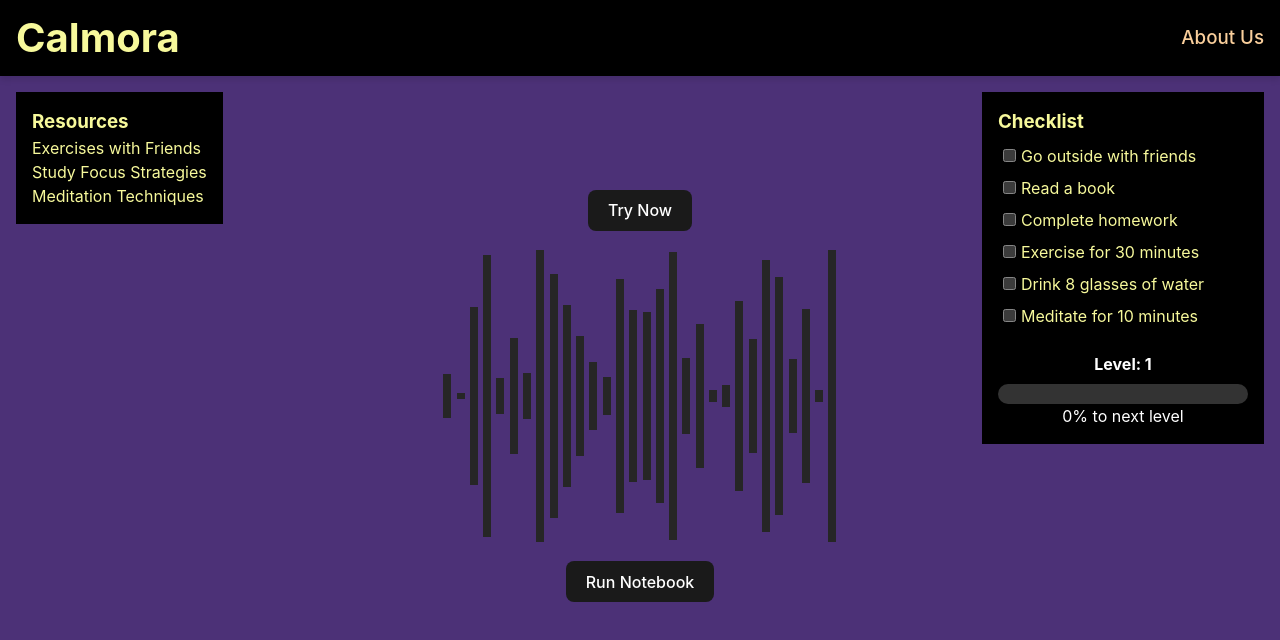
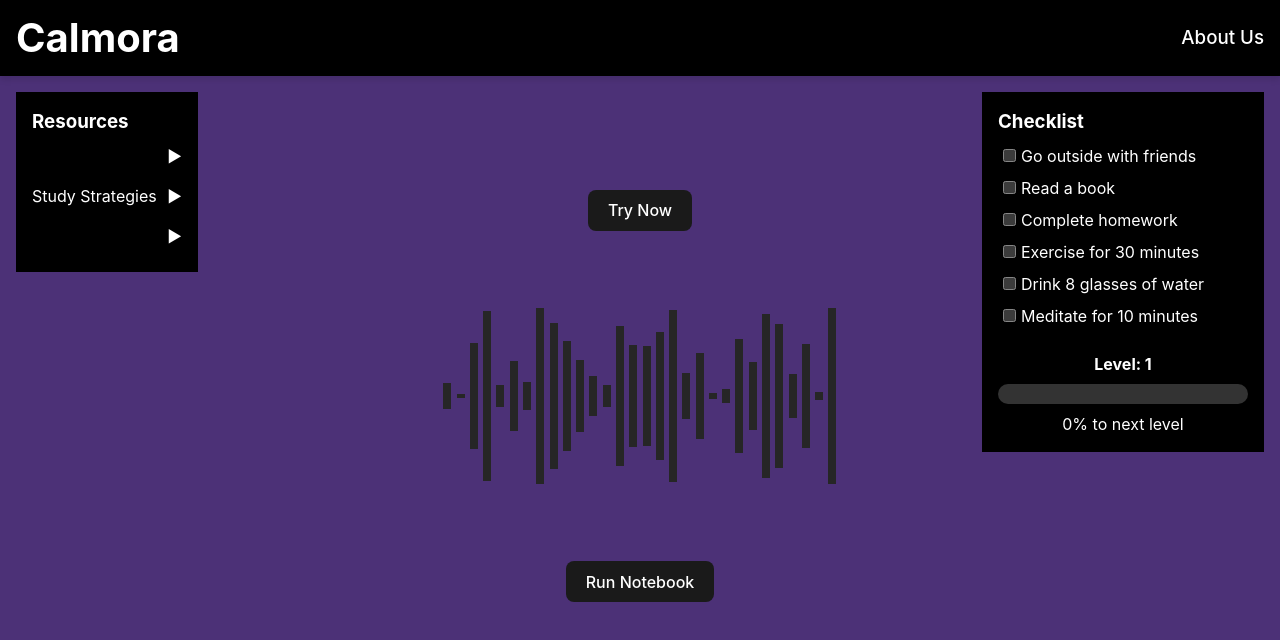
Before and after one commit to eyurekli/shiftkey-mental-2025, a React (Vite) app in the folder react-project/: page / in a window 1280 px wide. Shown: the top 640 px of the page. Built offline with nearby package versions, Linux system fonts and the light colour scheme.

Commit message:
made changes

```diff
--- a/react-project/src/components/AudioVisualizer.jsx
+++ b/react-project/src/components/AudioVisualizer.jsx
@@ -9,7 +9,7 @@ export default function AudioVisualizer() {
       barsRef.current.forEach((bar) => {
         const randomHeight = Math.random();
         // console.log(randomHeight); // Log random height for debugging
-        bar.style.height = `${randomHeight * 100}%`; // Set random height
+        bar.style.height = `${randomHeight * 60}%`; // Set random height
       });
     }, 100);
 
--- a/react-project/src/components/Resources.jsx
+++ b/react-project/src/components/Resources.jsx
@@ -1,15 +1,38 @@
-import "../styles/Resources.css"
+import React, { useState } from "react";
+import "../styles/Resources.css";
 
-export default function Resources()
-{
+export default function Resources() {
+  const [openBlurbs, setOpenBlurbs] = useState({}); // Tracks which blurbs are open
+
+  const toggleBlurb = (key) => {
+    setOpenBlurbs((prevState) => ({
+      ...prevState,
+      [key]: !prevState[key], // Toggle the visibility of the selected blurb
+    }));
+  };
+
+  const resources = [
+    { id: 1, text: "", blurb: "A suite of online mental health resources available for free to post-secondary students, complementing on-campus services."},
+    { id: 2, text: "Study Strategies", blurb: "Learn effective strategies to improve focus and productivity while studying." },
+    { id: 3, text: "", blurb: "Explore meditation techniques to reduce stress and enhance mindfulness." },
+  ];
+
   return (
     <>
       <nav id="resources">
         <h3>Resources</h3>
-            <p>Exercises with Friends</p>
-            <p>Study Focus Strategies</p>
-            <p>Meditation Techniques</p>
+        {resources.map((resource) => (
+          <div key={resource.id} className="resource-item">
+            <div className="resource-header" onClick={() => toggleBlurb(resource.id)}>
+              <span>{resource.text}</span>
+              <span className={`arrow ${openBlurbs[resource.id] ? "open" : ""}`}>▶</span>
+            </div>
+            {openBlurbs[resource.id] && (
+              <p className="blurb">{resource.blurb}</p>
+            )}
+          </div>
+        ))}
       </nav>
     </>
-    )
+  );
 }
--- a/react-project/src/styles/App.css
+++ b/react-project/src/styles/App.css
@@ -2,6 +2,11 @@
 #root {
   margin: 0 auto;
   height: 100%;
+}
+
+body{
+  overflow-x: hidden;
+  overflow-y: hidden;
 }
 
 #resources {
--- a/react-project/src/styles/Checklist.css
+++ b/react-project/src/styles/Checklist.css
@@ -38,6 +38,7 @@
   width: 100%;
   overflow: hidden;
   margin-top: 0.5em;
+  margin-bottom: 0.5em;
 }
 
 .progress-fill {
--- a/react-project/src/styles/Resources.css
+++ b/react-project/src/styles/Resources.css
@@ -1,13 +1,44 @@
 #resources {
-    position: absolute; /* Positioned relative to the parent container */
-    top: calc(100% + 1em); /* Start below the header with spacing */
-    left: 1em; /* Align to the left */
+  position: absolute;
+  top: calc(100% + 1em);
+  left: 1em;
   background-color: black;
+  color: white; /* Ensure text is visible */
   margin: 0;
   display: flex;
   flex-direction: column;
   padding: 1em;
-    z-index: 2000; /* Ensure it stays above other elements */
+  z-index: 2000;
   min-width: 150px;
   max-width: 300px;
 }
+
+.resource-item {
+  margin: 0.5em 0;
+  cursor: pointer; /* Indicate the element is clickable */
+}
+
+.resource-header {
+  display: flex;
+  justify-content: space-between;
+  align-items: center;
+}
+
+.resource-header:hover {
+  color: lightgray; /* Highlight on hover */
+}
+
+.arrow {
+  transition: transform 0.3s ease;
+}
+
+.arrow.open {
+  transform: rotate(90deg); /* Rotate the arrow when the blurb is visible */
+}
+
+.blurb {
+  margin: 0.5em 0 0 1em;
+  font-size: 0.9em;
+  color: lightgray; /* Make the blurb distinct */
+  line-height: 1.4;
+}
--- a/react-project/src/styles/index.css
+++ b/react-project/src/styles/index.css
@@ -2,9 +2,9 @@
   font-family: Inter, system-ui, Avenir, Helvetica, Arial, sans-serif;
   line-height: 1.5;
   font-weight: 400;
-
+  height: 100%;
   color-scheme: dark;
-  color: #F7F99B;
+  color: #ffffff;
   background-color: #4C3177;
 
 
@@ -16,11 +16,11 @@
 
 a {
   font-weight: 500;
-  color: #F9CE9B;
+  color: #ffffff;
   text-decoration: inherit;
 }
 a:hover {
-  color: #F7F99B;
+  color: #c6aad6;
 }
 
 
@@ -41,7 +41,7 @@ button {
   transition: border-color 0.25s;
 }
 button:hover {
-  border-color: #F9CE9B;
+  border-color: #c6aad6;
 }
 button:focus,
 button:focus-visible {
```
Lines whose indentation alone changed are shown as unchanged.
